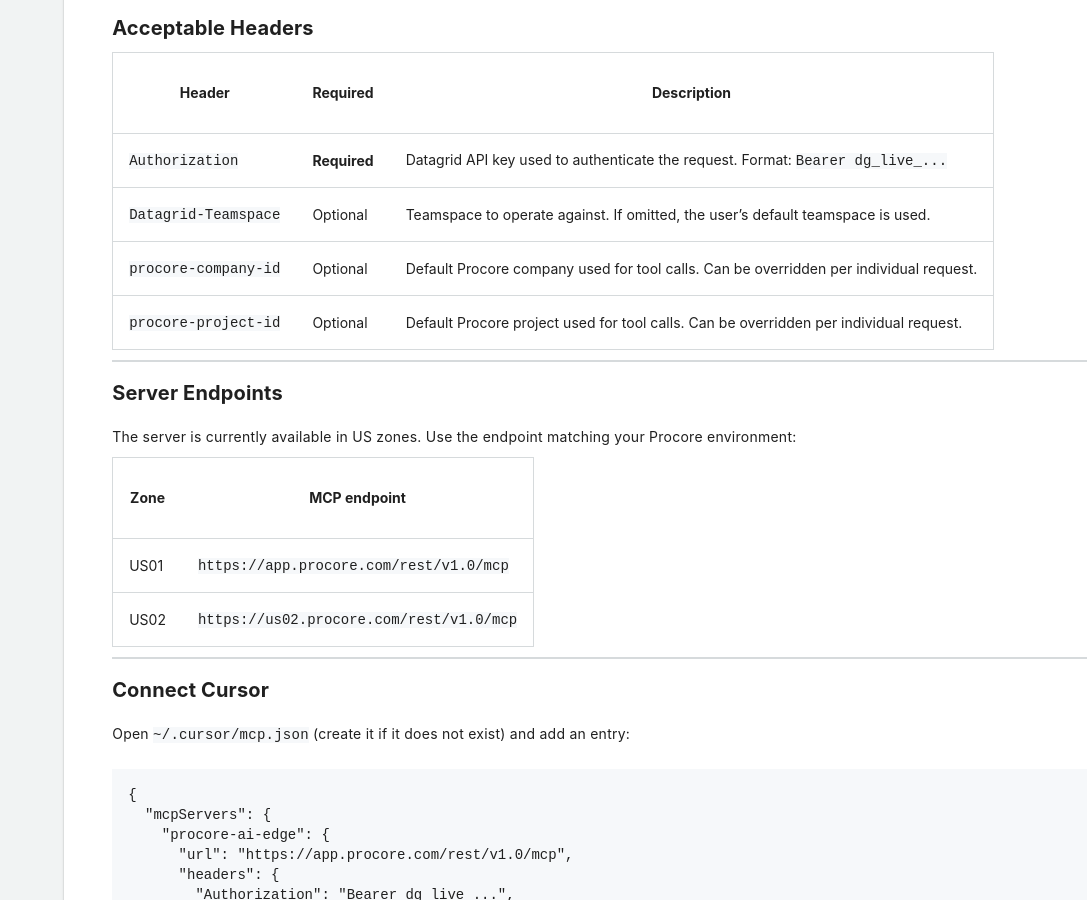
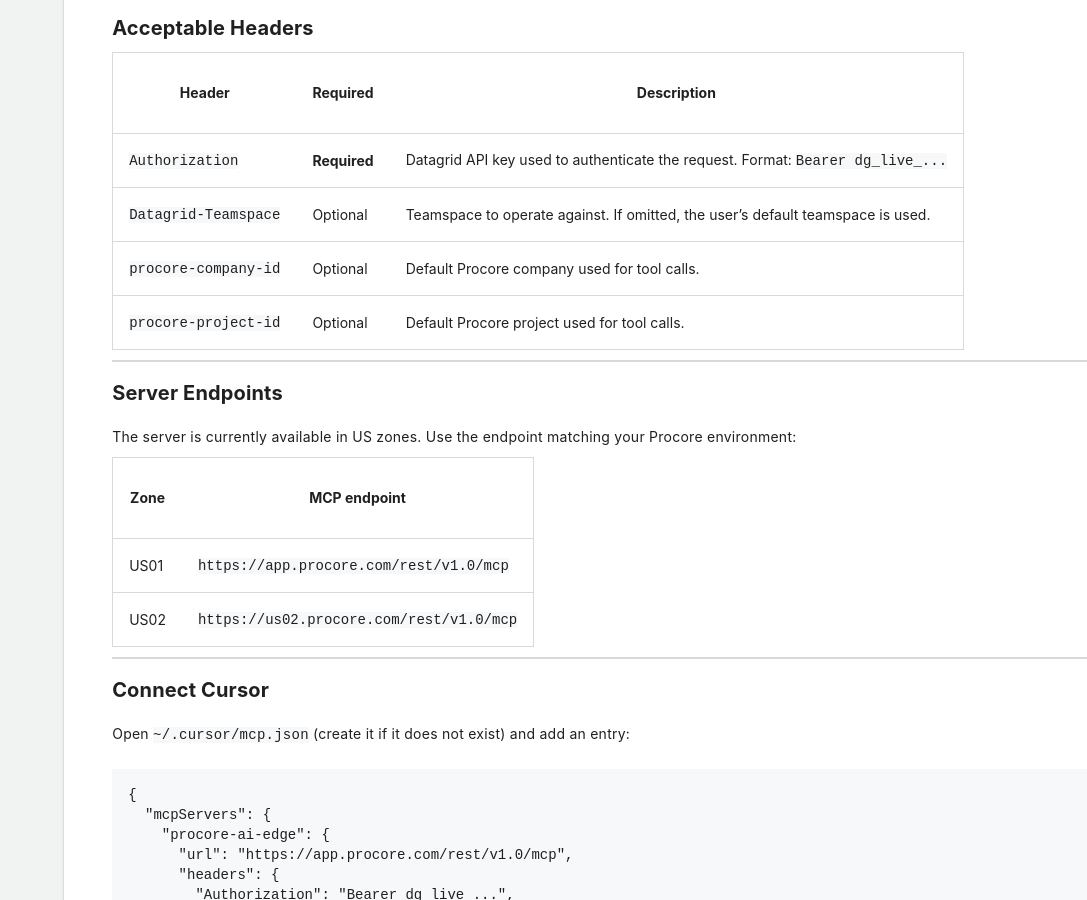
Before and after one commit to procore/documentation, a Jekyll site: the page built from mcp/procore_ai_edge_mcp_setup.md, in a window 1280 px wide and 900 px high, scrolled down 1186 px. Shown: the whole window, without its empty margins (193-1280 px from the left). Built offline with Jekyll 4.4.1, drawn with Linux system fonts in a browser that asks for light colours; comment, search, counter and statistics services are not loaded.

Commit message:
DGAAI-538: Simplify Acceptable Headers table descriptions
Co-authored-by: Cursor <cursoragent@cursor.com>

```diff
--- a/mcp/procore_ai_edge_mcp_setup.md
+++ b/mcp/procore_ai_edge_mcp_setup.md
@@ -44,8 +44,8 @@ API keys can be generated from **Settings → API Keys** in the [Datagrid web ap
 |---|---|---|
 | `Authorization` | **Required** | Datagrid API key used to authenticate the request. Format: `Bearer dg_live_...` |
 | `Datagrid-Teamspace` | Optional | Teamspace to operate against. If omitted, the user's default teamspace is used. |
-| `procore-company-id` | Optional | Default Procore company used for tool calls. Can be overridden per individual request. |
-| `procore-project-id` | Optional | Default Procore project used for tool calls. Can be overridden per individual request. |
+| `procore-company-id` | Optional | Default Procore company used for tool calls. |
+| `procore-project-id` | Optional | Default Procore project used for tool calls. |
 
 ---
 
```
